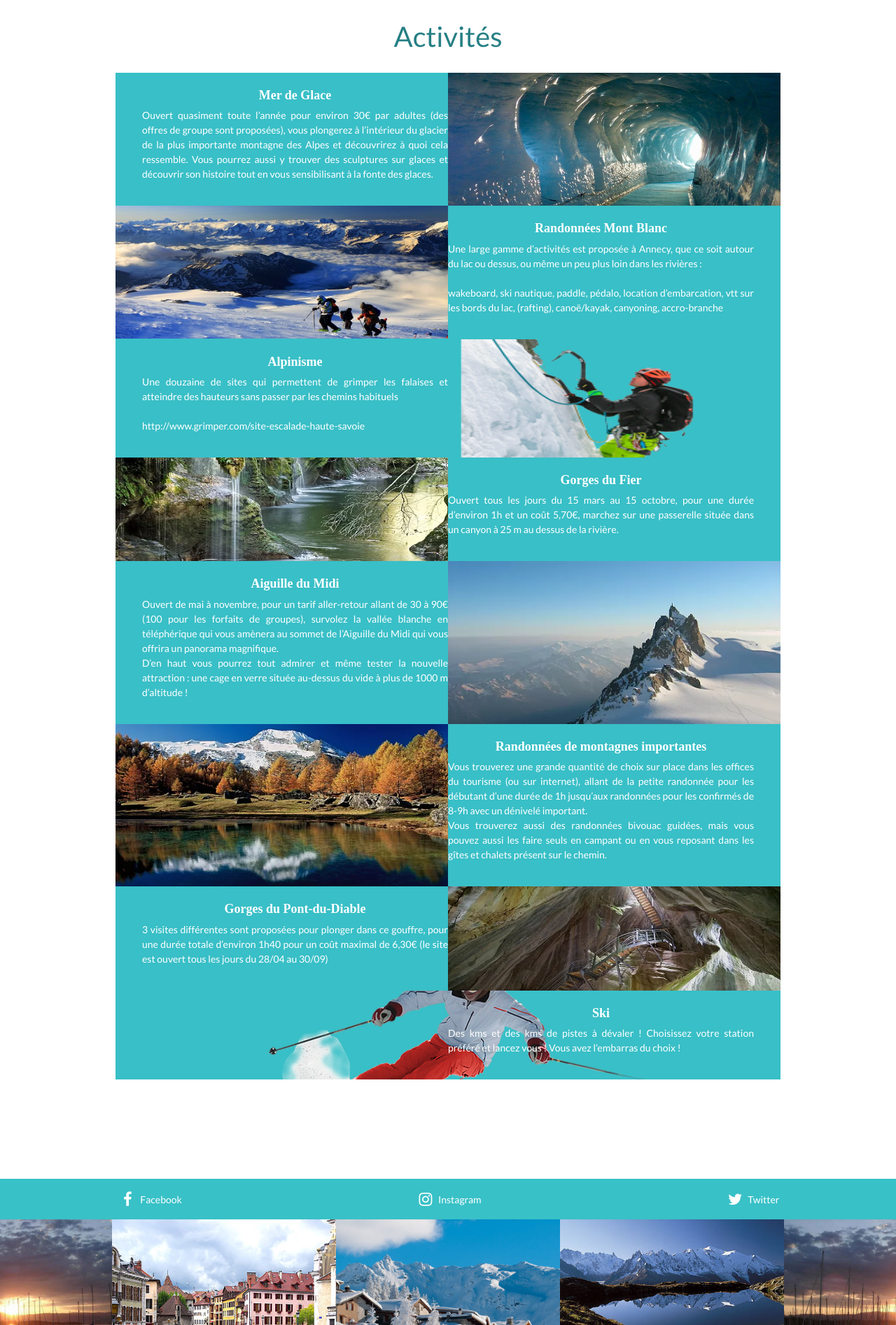
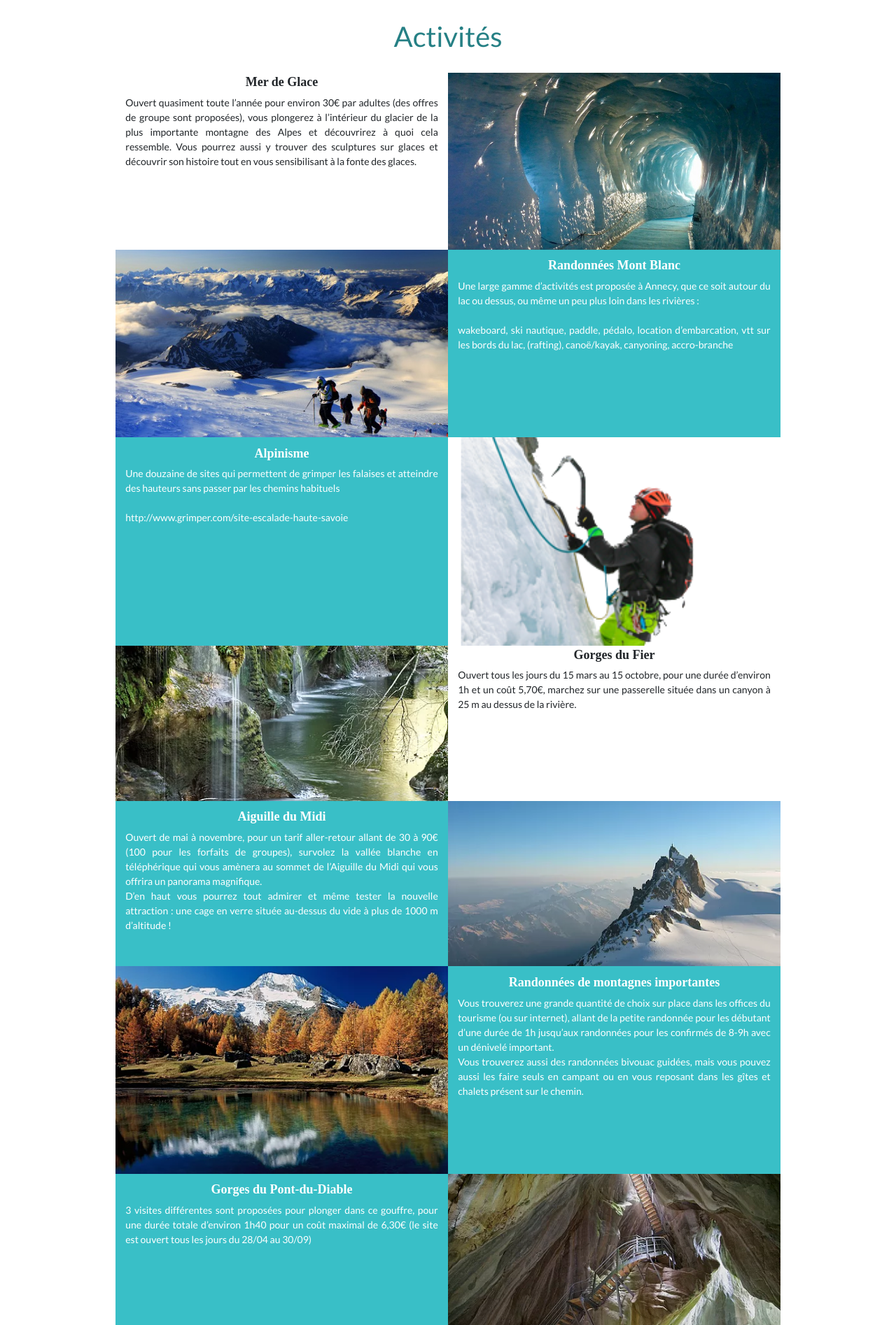
Before and after one commit to gnda/PJS3, a PHP site: template app/Views/pages/activites.twig in a window 1280 px wide. Shown: the part 63-1957 px from the top of the page at 70% size. Run offline with PHP 8.4, Linux system fonts and the light colour scheme; the template is opened without the code that fills it, so the values that code supplies are empty; some libraries are stand-ins or nearby versions.

Commit message:
Progression activités

```diff
--- a/app/Views/pages/activites.twig
+++ b/app/Views/pages/activites.twig
@@ -5,67 +5,51 @@
 {% block content %}
 
     <div class="container activites-container">
+        <h1 id="haut-de-page">Activités</h1>
 		<div id="page_activites">
-            <h1 id="haut-de-page">Activités</h1>
-            <div id="mer_de_glace">
-                <p></p>
-                <div class="separation-en-2">
+            <div class="mer_de_glace">
                 <h2>Mer de Glace</h2>
                 <p>Ouvert quasiment toute l’année pour environ 30€ par adultes (des offres de groupe sont proposées), vous plongerez à l’intérieur du glacier de la plus importante montagne des Alpes et découvrirez à quoi cela ressemble. Vous pourrez aussi y trouver des sculptures sur glaces et découvrir son histoire tout en vous sensibilisant à la fonte des glaces.</p>
             </div>
-            </div>
+            <img src="../../../../PJS3/public/img/activites/mer_de_glace.jpg">
+            <img src="../../../../PJS3/public/img/activites/randonnees_mont_blanc.jpg">
             <div id="randonnees_mont_blanc">
-                <p></p>
-                <div class="separation-en-2">
                 <h2>Randonnées Mont Blanc</h2>
                 <p>Une large gamme d’activités est proposée à Annecy, que ce soit autour du lac ou dessus, ou même un peu plus loin dans les rivières : <br/><br/>
                 wakeboard, ski nautique, paddle, pédalo, location d’embarcation, vtt sur les bords du lac, (rafting), canoë/kayak, canyoning, accro-branche</p>
             </div>
-            </div>
             <div id="alpinisme">
-                <p></p>
-                <div class="separation-en-2">
                 <h2>Alpinisme</h2>
                 <p>Une douzaine de sites qui permettent de grimper les falaises et atteindre des hauteurs sans passer par les chemins habituels <br/><br/>
                 <a href="http://www.grimper.com/site-escalade-haute-savoie">http://www.grimper.com/site-escalade-haute-savoie</a></p>
             </div>
-            </div>
+            <img src="../../../../PJS3/public/img/activites/alpinisme.png">
+            <img src="../../../../PJS3/public/img/activites/gorges_du_fier.webp">
             <div id="gorges_du_fier">
-                <p></p>
-                <div class="separation-en-2">
                 <h2>Gorges du Fier</h2>
                 <p>Ouvert tous les jours du 15 mars au 15 octobre, pour une durée d’environ 1h et un coût 5,70€, marchez sur une passerelle située dans un canyon à 25 m au dessus de la rivière.</p>
             </div>
-            </div>
             <div id="aiguille_du_midi">
-                <p></p>
-                <div class="separation-en-2">
                 <h2>Aiguille du Midi</h2>
                 <p>Ouvert de mai à novembre, pour un tarif aller-retour allant de 30 à 90€ (100 pour les forfaits de groupes), survolez la vallée blanche en téléphérique qui vous amènera au sommet de l’Aiguille du Midi qui vous offrira un panorama magnifique. <br/>
                 D’en haut vous pourrez tout admirer et même tester la nouvelle attraction : une cage en verre située au-dessus du vide à plus de 1000 m d’altitude !</p>
             </div>
-            </div>
+            <img src="../../../../PJS3/public/img/activites/aiguille_du_midi.webp">
+            <img src="../../../../PJS3/public/img/activites/randonnees_importantes.webp">
             <div id="randonnees_importantes">
-                <p></p>
-                <div class="separation-en-2">
                 <h2>Randonnées de montagnes importantes</h2>
                 <p>Vous trouverez une grande quantité de choix sur place dans les offices du tourisme (ou sur internet), allant de la petite randonnée pour les débutant d’une durée de 1h jusqu’aux randonnées pour les confirmés de 8-9h avec un dénivelé important. <br/>
                 Vous trouverez aussi des randonnées bivouac guidées, mais vous pouvez aussi les faire seuls en campant ou en vous reposant dans les gîtes et chalets présent sur le chemin.</p>
             </div>
-            </div>
             <div id="gorges_du_pont_du_diable">
-                <p></p>
-                <div class="separation-en-2">
                 <h2>Gorges du Pont-du-Diable</h2>
                 <p>3 visites différentes sont proposées pour plonger dans ce gouffre, pour une durée totale d’environ 1h40 pour un coût maximal de 6,30€ (le site est ouvert tous les jours du 28/04 au 30/09)</p>
             </div>
-            </div>
+            <img src="../../../../PJS3/public/img/activites/gorges_du_pont_du_diable.webp">
+            <img src="../../../../PJS3/public/img/activites/ski.png">
             <div id="ski">
-                <p></p>
-                <div class="separation-en-2">
                 <h2>Ski</h2>
                 <p>Des kms et des kms de pistes à dévaler ! Choisissez votre station préféré et lancez vous ! Vous avez l’embarras du choix !</p>
-                </div>
             </div>
 		</div>
     </div>
--- a/public/css/activites/activites.css
+++ b/public/css/activites/activites.css
@@ -1,99 +1,65 @@
 /* Style CSS pour la page des personnages */
+    img {
+        width: 100%;
+        height: auto;
+    }
 
     #mer_de_glace {
-    	background-image: url('../../img/activites/mer_de_glace.jpg');
-    	background-size: 50% 100%;
-        background-position: right;
-    	display: flex;
     	align-content: stretch;
-        background-repeat: no-repeat;
         color: white;
     	background-color: #39bfc7;
-    	padding: 2% 4% 2% 4%;
+    	padding: 2% 0% 2% 0%;
     }
 
     #randonnees_mont_blanc {
-    	background-image: url('../../img/activites/randonnees_mont_blanc.jpg');
-    	background-size: 50% 100%;
-    	display: flex;
         flex-flow: row-reverse;
     	align-content: stretch;
-        background-repeat: no-repeat;
         color: white;
     	background-color: #39bfc7;
-    	padding: 2% 4% 2% 4%;
+    	padding: 2% 0% 2% 0%;
     }
 
     #alpinisme {
-    	background-image: url('../../img/activites/alpinisme.png');
-    	background-size: 50% 100%;
-        background-position: right;
-    	display: flex;
     	align-content: stretch;
-        background-repeat: no-repeat;
         color: white;
     	background-color: #39bfc7;
-    	padding: 2% 4% 2% 4%;
+    	padding: 2% 0% 2% 0%;
+    }
     }
 
     #gorges_du_fier {
-    	background-image: url('../../img/activites/gorges_du_fier.webp');
-    	background-size: 50% 100%;
-    	display: flex;
-        flex-flow: row-reverse;
     	align-content: stretch;
-        background-repeat: no-repeat;
         color: white;
     	background-color: #39bfc7;
-    	padding: 2% 4% 2% 4%;
+    	padding: 2% 0% 2% 0%;
     }
 
     #aiguille_du_midi {
-    	background-image: url('../../img/activites/aiguille_du_midi.webp');
-    	background-size: 50% 100%;
-        background-position: right;
-    	display: flex;
     	align-content: stretch;
-        background-repeat: no-repeat;
         color: white;
     	background-color: #39bfc7;
-    	padding: 2% 4% 2% 4%;
+    	padding: 2% 0% 2% 0%;
     }
 
     #randonnees_importantes {
-    	background-image: url('../../img/activites/randonnees_importantes.webp');
-    	background-size: 50% 100%;
-    	display: flex;
-        flex-flow: row-reverse;
     	align-content: stretch;
-        background-repeat: no-repeat;
         color: white;
     	background-color: #39bfc7;
-    	padding: 2% 4% 2% 4%;
+    	padding: 2% 0% 2% 0%;
     }
 
     #gorges_du_pont_du_diable {
-    	background-image: url('../../img/activites/gorges_du_pont_du_diable.webp');
-    	background-size: 50% 100%;
-        background-position: right;
-    	display: flex;
     	align-content: stretch;
-        background-repeat: no-repeat;
         color: white;
     	background-color: #39bfc7;
-    	padding: 2% 4% 2% 4%;
+    	padding: 2% 0% 2% 0%;
     }
 
     #ski {
-    	background-image: url('../../img/activites/ski.png');
-        background-position: center;
-    	display: flex;
-        flex-flow: row-reverse;
     	align-content: stretch;
-        background-repeat: no-repeat;
         color: white;
     	background-color: #39bfc7;
-    	padding: 2% 4% 2% 4%;
+    	padding: 2% 0% 2% 0%;
     }
 
     h2 {
@@ -108,6 +74,8 @@
 
     #page_activites p {
         text-align: justify;
+        padding-left: 3%;
+        padding-right: 3%;
     }
 
     h1 {
@@ -117,12 +85,17 @@
         margin-bottom: 3%;
     }
 
-    .separation-en-2 {
-        width: 50%;
+    #page_activites {
+        margin-bottom: 10%;
+        display: grid;
+        grid-template-columns: 50% 50%;
+        grid-template-rows: auto auto auto auto;
     }
 
-    #page_activites {
-        margin-bottom: 15%;
+    .ligne_de_grille {
+        display: grid;
+        grid-template-columns: 50% 50%;
+        grid-template-rows: auto;
     }
 
     a {
```
Lines whose indentation alone changed are shown as unchanged.
